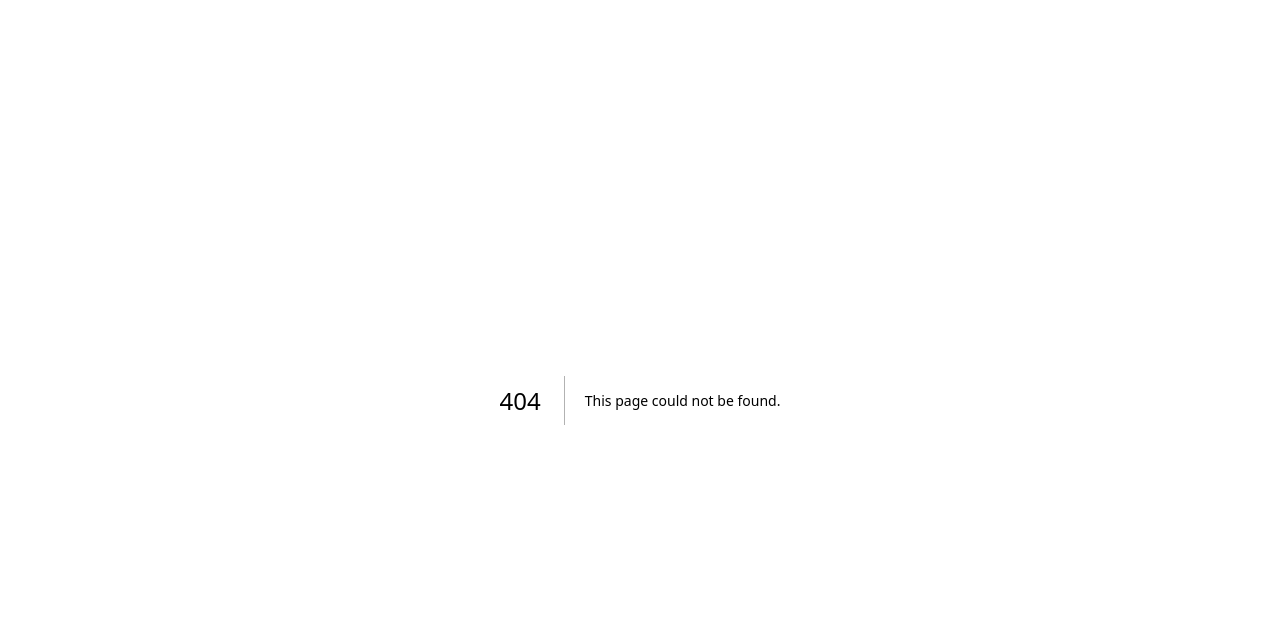
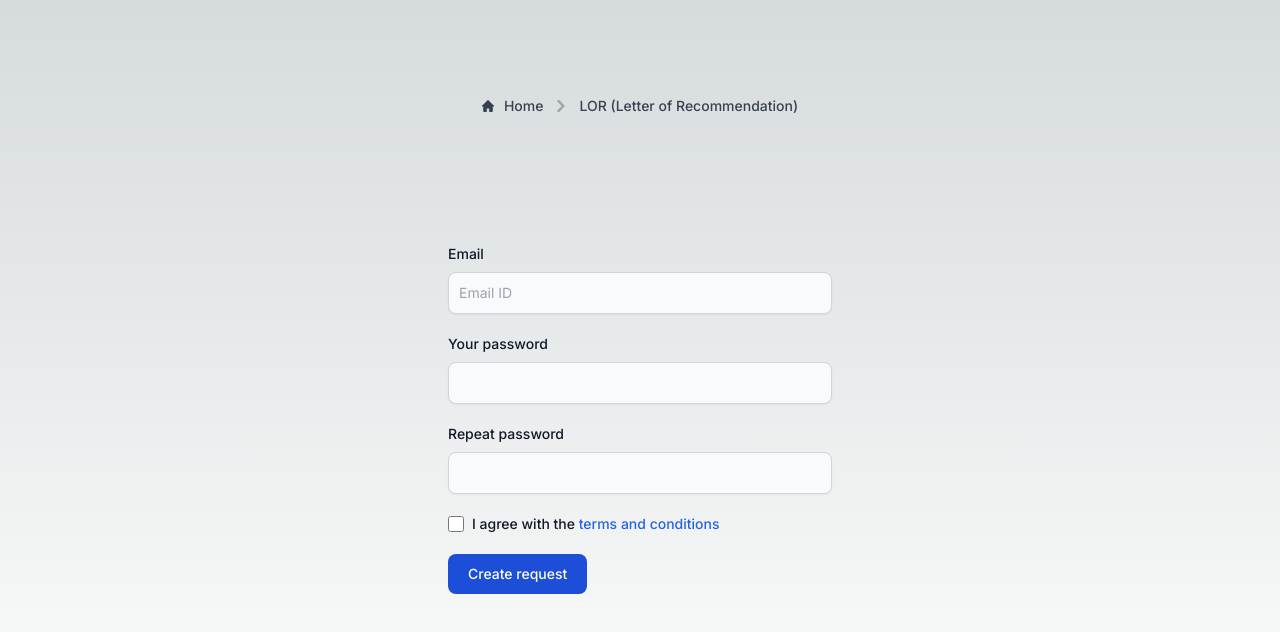
Before and after one commit to yourgotocoder/cse-last-app, a Next.js app: page /lor-form in a window 1280 px wide. Before the commit this address had no page. Shown: the top 632 px of the page. Built offline with nearby package versions, Linux system fonts and the light colour scheme.

Commit message:
LOR form base structure

```diff
--- a/app/layout.tsx
+++ b/app/layout.tsx
@@ -16,6 +16,7 @@ export const metadata: Metadata = {
   title: "CSE SMIT",
   description: "Homepage for the department of CSE SMIT",
   keywords: seoKeywords.join(", "),
+  authors: [{ url: "https://yourgotocoder.com", name: "Sudarshan Rai" }],
 };
 
 export default function RootLayout({
--- /dev/null
+++ b/app/lor-form/page.tsx
@@ -0,0 +1,133 @@
+import Image from "next/image";
+
+export default function Home() {
+  return (
+    <main className="flex min-h-screen flex-col items-center  p-24">
+      <nav className="flex" aria-label="Breadcrumb">
+        <ol className="inline-flex items-center space-x-1 md:space-x-2 rtl:space-x-reverse">
+          <li className="inline-flex items-center">
+            <a
+              href="/"
+              className="inline-flex items-center text-sm font-medium text-gray-700 hover:text-blue-600 dark:text-gray-400 dark:hover:text-white"
+            >
+              <svg
+                className="w-3 h-3 me-2.5"
+                aria-hidden="true"
+                xmlns="http://www.w3.org/2000/svg"
+                fill="currentColor"
+                viewBox="0 0 20 20"
+              >
+                <path d="m19.707 9.293-2-2-7-7a1 1 0 0 0-1.414 0l-7 7-2 2a1 1 0 0 0 1.414 1.414L2 10.414V18a2 2 0 0 0 2 2h3a1 1 0 0 0 1-1v-4a1 1 0 0 1 1-1h2a1 1 0 0 1 1 1v4a1 1 0 0 0 1 1h3a2 2 0 0 0 2-2v-7.586l.293.293a1 1 0 0 0 1.414-1.414Z" />
+              </svg>
+              Home
+            </a>
+          </li>
+          <li>
+            <div className="flex items-center">
+              <svg
+                className="rtl:rotate-180 w-3 h-3 text-gray-400 mx-1"
+                aria-hidden="true"
+                xmlns="http://www.w3.org/2000/svg"
+                fill="none"
+                viewBox="0 0 6 10"
+              >
+                <path
+                  stroke="currentColor"
+                  stroke-linecap="round"
+                  stroke-linejoin="round"
+                  stroke-width="2"
+                  d="m1 9 4-4-4-4"
+                />
+              </svg>
+              <a
+                href="#"
+                className="ms-1 text-sm font-medium text-gray-700 hover:text-blue-600 md:ms-2 dark:text-gray-400 dark:hover:text-white"
+              >
+                LOR{" "}
+                <span className={`hidden lg:inline`}>
+                  (Letter of Recommendation)
+                </span>
+              </a>
+            </div>
+          </li>
+        </ol>
+      </nav>
+      <div className="mb-32 mt-12 lg:mt-32 text-left lg:max-w-5xl lg:w-full lg:mb-0 ">
+        <form className="max-w-sm mx-auto">
+          <div className="mb-5 w-full">
+            <label
+              htmlFor="email"
+              className="block mb-2 text-sm font-medium text-gray-900 dark:text-white hidden lg:block "
+            >
+              Email
+            </label>
+            <input
+              type="email"
+              id="email"
+              className="shadow-sm bg-gray-50 border border-gray-300 text-gray-900 text-sm rounded-lg focus:ring-blue-500 focus:border-blue-500 block w-full p-2.5 dark:bg-gray-700 dark:border-gray-600 dark:placeholder-gray-400 dark:text-white dark:focus:ring-blue-500 dark:focus:border-blue-500 dark:shadow-sm-light"
+              placeholder="Email ID"
+              required
+            />
+          </div>
+          <div className="mb-5">
+            <label
+              htmlFor="password"
+              className="block mb-2 text-sm font-medium text-gray-900 dark:text-white"
+            >
+              Your password
+            </label>
+            <input
+              type="password"
+              id="password"
+              className="shadow-sm bg-gray-50 border border-gray-300 text-gray-900 text-sm rounded-lg focus:ring-blue-500 focus:border-blue-500 block w-full p-2.5 dark:bg-gray-700 dark:border-gray-600 dark:placeholder-gray-400 dark:text-white dark:focus:ring-blue-500 dark:focus:border-blue-500 dark:shadow-sm-light"
+              required
+            />
+          </div>
+          <div className="mb-5">
+            <label
+              htmlFor="repeat-password"
+              className="block mb-2 text-sm font-medium text-gray-900 dark:text-white"
+            >
+              Repeat password
+            </label>
+            <input
+              type="password"
+              id="repeat-password"
+              className="shadow-sm bg-gray-50 border border-gray-300 text-gray-900 text-sm rounded-lg focus:ring-blue-500 focus:border-blue-500 block w-full p-2.5 dark:bg-gray-700 dark:border-gray-600 dark:placeholder-gray-400 dark:text-white dark:focus:ring-blue-500 dark:focus:border-blue-500 dark:shadow-sm-light"
+              required
+            />
+          </div>
+          <div className="flex items-start mb-5">
+            <div className="flex items-center h-5">
+              <input
+                id="terms"
+                type="checkbox"
+                value=""
+                className="w-4 h-4 border border-gray-300 rounded bg-gray-50 focus:ring-3 focus:ring-blue-300 dark:bg-gray-700 dark:border-gray-600 dark:focus:ring-blue-600 dark:ring-offset-gray-800 dark:focus:ring-offset-gray-800"
+                required
+              />
+            </div>
+            <label
+              htmlFor="terms"
+              className="ms-2 text-sm font-medium text-gray-900 dark:text-gray-300"
+            >
+              I agree with the{" "}
+              <a
+                href="#"
+                className="text-blue-600 hover:underline dark:text-blue-500"
+              >
+                terms and conditions
+              </a>
+            </label>
+          </div>
+          <button
+            type="submit"
+            className="text-white bg-blue-700 hover:bg-blue-800 focus:ring-4 focus:outline-none focus:ring-blue-300 font-medium rounded-lg text-sm px-5 py-2.5 text-center dark:bg-blue-600 dark:hover:bg-blue-700 dark:focus:ring-blue-800"
+          >
+            Create request
+          </button>
+        </form>{" "}
+      </div>
+    </main>
+  );
+}
--- a/app/page.tsx
+++ b/app/page.tsx
@@ -2,111 +2,48 @@ import Image from "next/image";
 
 export default function Home() {
   return (
-    <main className="flex min-h-screen flex-col items-center justify-between p-24">
+    <main className="flex min-h-screen flex-col items-center  p-24">
       <div className="z-10 max-w-5xl w-full items-center justify-between font-mono text-sm lg:flex">
         <p className="fixed left-0 top-0 flex w-full justify-center border-b border-gray-300 bg-gradient-to-b from-zinc-200 pb-6 pt-8 backdrop-blur-2xl dark:border-neutral-800 dark:bg-zinc-800/30 dark:from-inherit lg:static lg:w-auto  lg:rounded-xl lg:border lg:bg-gray-200 lg:p-4 lg:dark:bg-zinc-800/30">
-          Get started by editing&nbsp;
-          <code className="font-mono font-bold">app/page.tsx</code>
+          Welcome to CSE SMIT homepage
         </p>
         <div className="fixed bottom-0 left-0 flex h-48 w-full items-end justify-center bg-gradient-to-t from-white via-white dark:from-black dark:via-black lg:static lg:h-auto lg:w-auto lg:bg-none">
-          <a
-            className="pointer-events-none flex place-items-center gap-2 p-8 lg:pointer-events-auto lg:p-0"
-            href="https://vercel.com?utm_source=create-next-app&utm_medium=appdir-template&utm_campaign=create-next-app"
-            target="_blank"
-            rel="noopener noreferrer"
-          >
-            By{" "}
-            <Image
-              src="/vercel.svg"
-              alt="Vercel Logo"
-              className="dark:invert"
-              width={100}
-              height={24}
-              priority
-            />
-          </a>
+          By Sudarshan Rai{" "}
         </div>
       </div>
 
-      <div className="relative flex place-items-center before:absolute before:h-[300px] before:w-full sm:before:w-[480px] before:-translate-x-1/2 before:rounded-full before:bg-gradient-radial before:from-white before:to-transparent before:blur-2xl before:content-[''] after:absolute after:-z-20 after:h-[180px] after:w-full sm:after:w-[240px] after:translate-x-1/3 after:bg-gradient-conic after:from-sky-200 after:via-blue-200 after:blur-2xl after:content-[''] before:dark:bg-gradient-to-br before:dark:from-transparent before:dark:to-blue-700 before:dark:opacity-10 after:dark:from-sky-900 after:dark:via-[#0141ff] after:dark:opacity-40 before:lg:h-[360px] z-[-1]">
-        <Image
-          className="relative dark:drop-shadow-[0_0_0.3rem_#ffffff70] dark:invert"
-          src="/next.svg"
-          alt="Next.js Logo"
-          width={180}
-          height={37}
-          priority
-        />
-      </div>
-
-      <div className="mb-32 grid text-center lg:max-w-5xl lg:w-full lg:mb-0 lg:grid-cols-4 lg:text-left">
+      <div className="mb-32 lg:mt-32 grid text-center lg:max-w-5xl lg:w-full lg:mb-0 lg:grid-cols-4 lg:text-left">
         <a
-          href="https://nextjs.org/docs?utm_source=create-next-app&utm_medium=appdir-template&utm_campaign=create-next-app"
+          href="/lor-form"
           className="group rounded-lg border border-transparent px-5 py-4 transition-colors hover:border-gray-300 hover:bg-gray-100 hover:dark:border-neutral-700 hover:dark:bg-neutral-800/30"
-          target="_blank"
-          rel="noopener noreferrer"
         >
           <h2 className={`mb-3 text-2xl font-semibold`}>
-            Docs{" "}
+            LOR{" "}
             <span className="inline-block transition-transform group-hover:translate-x-1 motion-reduce:transform-none">
               -&gt;
             </span>
           </h2>
           <p className={`m-0 max-w-[30ch] text-sm opacity-50`}>
-            Find in-depth information about Next.js features and API.
+            Apply for Letter of Recommendation
           </p>
         </a>
 
-        <a
-          href="https://nextjs.org/learn?utm_source=create-next-app&utm_medium=appdir-template-tw&utm_campaign=create-next-app"
-          className="group rounded-lg border border-transparent px-5 py-4 transition-colors hover:border-gray-300 hover:bg-gray-100 hover:dark:border-neutral-700 hover:dark:bg-neutral-800/30"
-          target="_blank"
-          rel="noopener noreferrer"
-        >
-          <h2 className={`mb-3 text-2xl font-semibold`}>
-            Learn{" "}
-            <span className="inline-block transition-transform group-hover:translate-x-1 motion-reduce:transform-none">
-              -&gt;
-            </span>
-          </h2>
-          <p className={`m-0 max-w-[30ch] text-sm opacity-50`}>
-            Learn about Next.js in an interactive course with&nbsp;quizzes!
-          </p>
-        </a>
-
-        <a
-          href="https://vercel.com/templates?framework=next.js&utm_source=create-next-app&utm_medium=appdir-template&utm_campaign=create-next-app"
-          className="group rounded-lg border border-transparent px-5 py-4 transition-colors hover:border-gray-300 hover:bg-gray-100 hover:dark:border-neutral-700 hover:dark:bg-neutral-800/30"
-          target="_blank"
-          rel="noopener noreferrer"
-        >
-          <h2 className={`mb-3 text-2xl font-semibold`}>
-            Templates{" "}
-            <span className="inline-block transition-transform group-hover:translate-x-1 motion-reduce:transform-none">
-              -&gt;
-            </span>
-          </h2>
-          <p className={`m-0 max-w-[30ch] text-sm opacity-50`}>
-            Explore starter templates for Next.js.
-          </p>
-        </a>
-
-        <a
-          href="https://vercel.com/new?utm_source=create-next-app&utm_medium=appdir-template&utm_campaign=create-next-app"
-          className="group rounded-lg border border-transparent px-5 py-4 transition-colors hover:border-gray-300 hover:bg-gray-100 hover:dark:border-neutral-700 hover:dark:bg-neutral-800/30"
-          target="_blank"
-          rel="noopener noreferrer"
-        >
-          <h2 className={`mb-3 text-2xl font-semibold`}>
-            Deploy{" "}
-            <span className="inline-block transition-transform group-hover:translate-x-1 motion-reduce:transform-none">
-              -&gt;
-            </span>
-          </h2>
-          <p className={`m-0 max-w-[30ch] text-sm opacity-50 text-balance`}>
-            Instantly deploy your Next.js site to a shareable URL with Vercel.
-          </p>
-        </a>
+        {/* <a */}
+        {/*   href="https://vercel.com/new?utm_source=create-next-app&utm_medium=appdir-template&utm_campaign=create-next-app" */}
+        {/*   className="group rounded-lg border border-transparent px-5 py-4 transition-colors hover:border-gray-300 hover:bg-gray-100 hover:dark:border-neutral-700 hover:dark:bg-neutral-800/30" */}
+        {/*   target="_blank" */}
+        {/*   rel="noopener noreferrer" */}
+        {/* > */}
+        {/*   <h2 className={`mb-3 text-2xl font-semibold`}> */}
+        {/*     Deploy{" "} */}
+        {/*     <span className="inline-block transition-transform group-hover:translate-x-1 motion-reduce:transform-none"> */}
+        {/*       -&gt; */}
+        {/*     </span> */}
+        {/*   </h2> */}
+        {/*   <p className={`m-0 max-w-[30ch] text-sm opacity-50 text-balance`}> */}
+        {/*     Instantly deploy your Next.js site to a shareable URL with Vercel. */}
+        {/*   </p> */}
+        {/* </a> */}
       </div>
     </main>
   );
```
